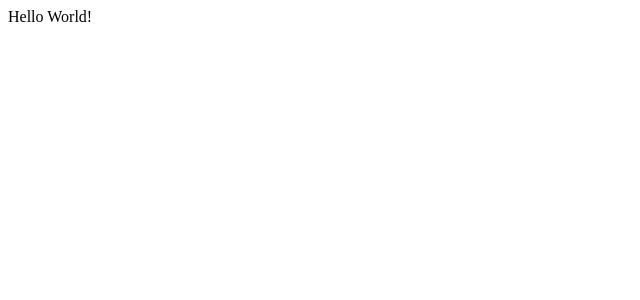
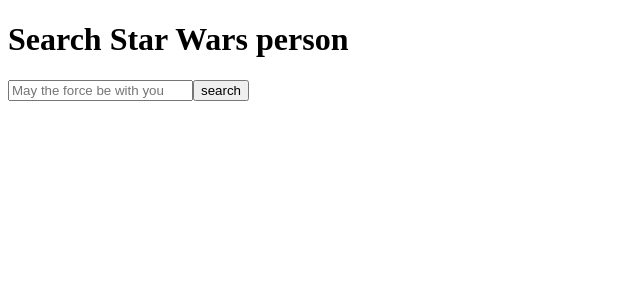
Before and after one commit to SlavaPankov/rsschool-components, a React (Vite) app: page / in a window 1280 px wide. Shown: the top 300 px of the page, without its empty margins (0-640 px from the left). Built offline with nearby package versions, Linux system fonts and the light colour scheme.

Commit message:
feat: implement SearchForm, ResultsList, Heading

```diff
--- a/src/App.tsx
+++ b/src/App.tsx
@@ -1,11 +1,40 @@
 import { Component } from 'react';
+import { SearchForm } from './components/SearchForm';
+import { Heading } from './components/Heading';
+import { IPerson } from './types/IPerson';
+import { ResultList } from './components/ResultList';
 
 type IProps = object;
 
-type IState = object;
+type IState = {
+  results: IPerson[];
+};
 
 export class App extends Component<IProps, IState> {
+  constructor(props: IProps) {
+    super(props);
+    this.state = {
+      results: [],
+    };
+  }
+
+  handleSubmit = async (search: string) => {
+    const response = await fetch(
+      `https://swapi.dev/api/people/?search=${search}`
+    );
+    const { results }: { results: IPerson[] } = await response.json();
+    this.setState({ results });
+  };
+
   render() {
-    return <div>Hello World!</div>;
+    const { results } = this.state;
+
+    return (
+      <>
+        <Heading />
+        <SearchForm onSubmit={this.handleSubmit} />
+        <ResultList list={results} />
+      </>
+    );
   }
 }
--- /dev/null
+++ b/src/components/Heading/Heading.tsx
@@ -0,0 +1,7 @@
+import { Component } from 'react';
+
+export class Heading extends Component<object, object> {
+  render() {
+    return <h1>Search Star Wars person</h1>;
+  }
+}
--- /dev/null
+++ b/src/components/Heading/index.ts
@@ -0,0 +1 @@
+export * from './Heading';
--- /dev/null
+++ b/src/components/ResultList/ResultList.tsx
@@ -0,0 +1,22 @@
+import { Component } from 'react';
+import { IPerson } from '../../types/IPerson';
+
+type IProps = {
+  list: IPerson[];
+};
+
+type IState = object;
+
+export class ResultList extends Component<IProps, IState> {
+  render() {
+    const { list } = this.props;
+
+    return (
+      <ul>
+        {list.map((item) => (
+          <li key={item.name}>{item.name}</li>
+        ))}
+      </ul>
+    );
+  }
+}
--- /dev/null
+++ b/src/components/ResultList/index.ts
@@ -0,0 +1 @@
+export * from './ResultList';
--- /dev/null
+++ b/src/components/SearchForm/SearchForm.tsx
@@ -0,0 +1,65 @@
+import { ChangeEvent, Component, FormEvent } from 'react';
+
+type IProps = {
+  onSubmit: (search: string) => void;
+};
+
+type IState = {
+  search: string;
+};
+
+export class SearchForm extends Component<IProps, IState> {
+  constructor(props: IProps) {
+    super(props);
+    this.state = {
+      search: '',
+    };
+  }
+
+  componentDidMount() {
+    const { onSubmit } = this.props;
+    const search = localStorage.getItem('search');
+
+    this.setState({
+      search: search || '',
+    });
+
+    if (search) {
+      onSubmit(search);
+    }
+  }
+
+  handleChange = (event: ChangeEvent<HTMLInputElement>) => {
+    this.setState({
+      search: event.target.value,
+    });
+  };
+
+  handleSubmit = (event: FormEvent<HTMLFormElement>) => {
+    event.preventDefault();
+
+    const { search } = this.state;
+    const { onSubmit } = this.props;
+
+    localStorage.setItem('search', search);
+
+    onSubmit(search);
+  };
+
+  render() {
+    const { search } = this.state;
+
+    return (
+      <form onSubmit={this.handleSubmit}>
+        <input
+          type="text"
+          name="search"
+          value={search}
+          onChange={this.handleChange}
+          placeholder="May the force be with you"
+        />
+        <button type="submit">search</button>
+      </form>
+    );
+  }
+}
--- /dev/null
+++ b/src/components/SearchForm/index.ts
@@ -0,0 +1 @@
+export * from './SearchForm';
```
Also changed, not shown: .eslintrc.cjs.
